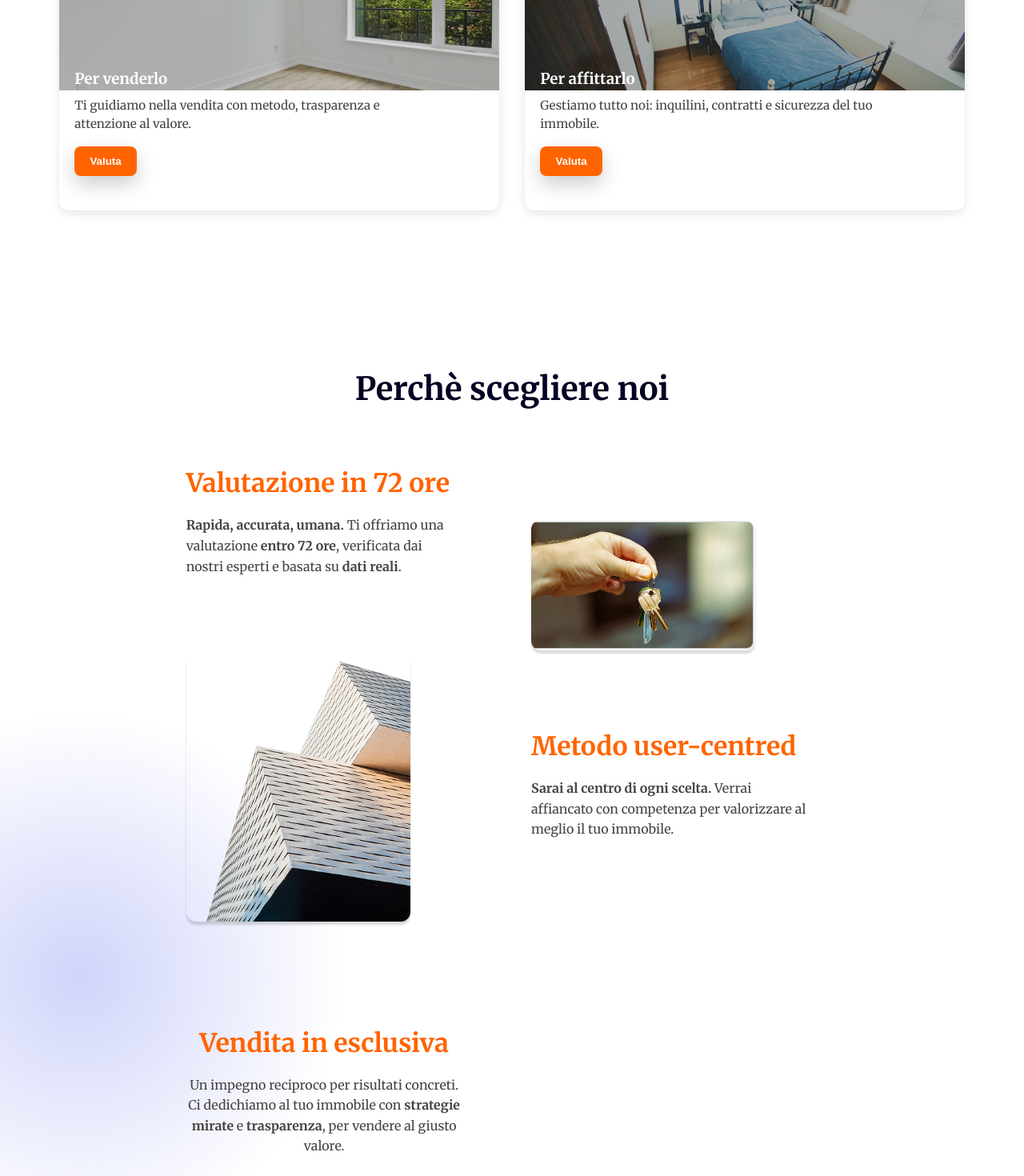
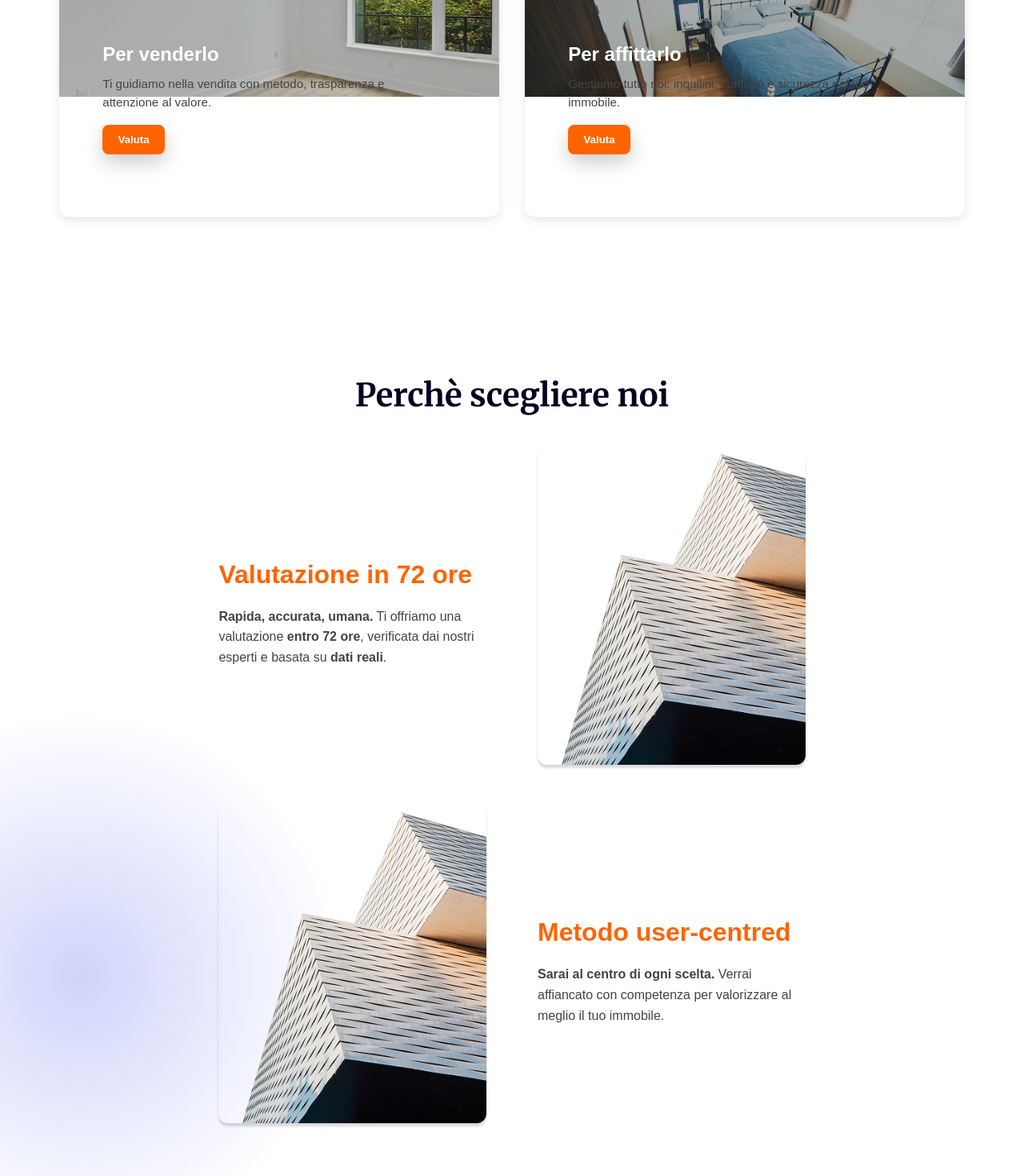
Before and after one commit to Alx370/Rooftop, a React (Vite) app in the folder capibaraweb-main/: page / in a window 1280 px wide. Shown: the part 980-2450 px from the top of the page at 80% size. Built offline with nearby package versions, Linux system fonts and the light colour scheme.

Commit message:
Correzioni HTML/CSS

```diff
--- a/capibaraweb-main/src/pages/Home/home.css
+++ b/capibaraweb-main/src/pages/Home/home.css
@@ -26,7 +26,11 @@ h2 {
   text-align: center;
   color: var(--text-light);
   margin-bottom: 2rem;
+  font-family: Montserrat, sans-serif;;
 }
+
+
+
 
 /* ============ HERO ============ */
 .hero {
@@ -107,10 +111,26 @@ h2 {
   padding-top: 2rem;
 }
 
-/* ============================= */
-/*        RESPONSIVE PART        */
-/* ============================= */
+.btn {
+  padding: 0.8rem 1.5rem;
+  border: none;
+  border-radius: 10px;
+  cursor: pointer;
+  transition: 0.3s;
+  box-shadow: 0px 10px 25px rgba(0, 0, 0, 0.2);
+}
 
+.btn.primary {
+  background-color: var(--primary);
+  color: #fff;
+  font-family: Montserrat, sans-serif;
+}
+
+.btn.primary:hover {
+  background-color: var(--primary);
+}
+
+/* RESPONSIVE PART */
 /* Tablet (max 1024px) */
 @media (max-width: 1024px) {
   .hero {
@@ -168,6 +188,7 @@ h2 {
     max-width: 90%;
     text-align: center;
     font-size: 1rem;
+    font-family: Montserrat, sans-serif;
   }
 
   .hero-buttons {
@@ -192,26 +213,6 @@ h2 {
 
 
 
-
-/* ============ BUTTONS ============ */
-.btn {
-  padding: 0.8rem 1.5rem;
-  border: none;
-  border-radius: 10px;
-  cursor: pointer;
-  transition: 0.3s;
-  box-shadow: 0px 10px 25px rgba(0, 0, 0, 0.2);
-}
-
-.btn.primary {
-  background-color: var(--primary);
-  color: #fff;
-}
-
-.btn.primary:hover {
-  background-color: var(--primary);
-}
-
 /* ===== INTRO SECTION ===== */
 .intro {
   padding: 6rem 0;
@@ -232,6 +233,7 @@ h2 {
   margin-bottom: 3rem;
   text-align: center;
   max-width: 90%;
+  font-size: 1.2rem;
 }
 
 /* ===== CARD CONTAINER ===== */
@@ -242,6 +244,9 @@ h2 {
   width: 100%;
   justify-content: center;
   margin: 0 auto;
+  background-size: cover;
+  background-position: center;   /* centra l'immagine */
+  background-repeat: no-repeat;
 }
 
 /* ===== CARD ===== */
@@ -274,6 +279,8 @@ h2 {
 }
 
 .card-content {
+  margin-left: 35px;
+  margin-bottom: 35px;
   position: absolute;
   bottom: 1.5rem;
   /* left: 1.5rem; */
@@ -284,12 +291,16 @@ h2 {
 .card-content h3 {
   margin-bottom: 0.5rem;
   font-weight: bold;
+  color: rgb(255, 255, 255);
+  font-size: 1.5rem;
+  font-family: Montserrat, sans-serif;
 }
 
 .card-content p {
-  font-size: 0.9rem;
   margin-bottom: 1rem;
   max-width: 85%;
+  color: rgb(255, 255, 255);
+  font-family: Montserrat, sans-serif;
 }
 
 /* ===== RESPONSIVE ===== */
@@ -365,7 +376,6 @@ h2 {
 }
 
 .usp-grid {
-  display: grid;
   grid-template-columns: repeat(2, 1fr);
   gap: 3rem;
   width: 67%;
@@ -376,24 +386,40 @@ h2 {
 
 /* --- ELEMENTO USP --- */
 .usp-item {
-  display: flex;
+  display: grid;
+  grid-template-columns: 1fr 1fr;
   align-items: center;
   gap: 4rem;
   width: 90%;
-  flex-wrap: wrap;
+  max-width: 1200px;
 }
 
 /* --- TESTO --- */
 .usp-text {
-  flex: 1;
-  min-width: 280px;
-  text-align: left;
+  font-family: Montserrat, sans-serif;
+}
+
+.usp-text-centered h3 {
+  font-family: Montserrat, sans-serif;
+  text-align: center;
+  color: var(--primary);
+  font-size: 2rem;
+  margin-bottom: 0.6rem;
+}
+
+.usp-text-centered p {
+  font-family: Montserrat, sans-serif;
+  text-align: center;
+  color: var(--text-light);
+  font-size: 1rem;
+  line-height: 1.6;
 }
 
 .usp-text h3 {
   color: var(--primary);
   font-size: 2rem;
   margin-bottom: 0.6rem;
+
 }
 
 .usp-text p {
@@ -402,26 +428,11 @@ h2 {
   line-height: 1.6;
 }
 
-/* --- Variante centrata per la USP finale --- */
-.usp-item.centered {
-  justify-content: center;
-  text-align: center;
-}
-
-.usp-item.centered .usp-text {
-  text-align: center;
-  max-width: 600px;
-  padding-top: 3rem;
-}
-
 /* --- IMMAGINE --- */
 .usp-img {
   display: flex;
   justify-content: center;
-  flex: 0.5;
-  min-width: 280px;
-  margin-top: 1rem;
-
+  align-items: center;
 }
 
 
@@ -572,12 +583,12 @@ h2 {
 }
 
 .testimonial-card p {
-  font-style: italic;
+  font-family: Montserrat, sans-serif;
   color: #fff;
 }
 
 .testimonial-card h5 {
-  padding-left: 3rem;
+  padding-left: 5rem;
   color: #fff;
   font-weight: 600;
 }
@@ -618,6 +629,78 @@ h2 {
 }
 
 
+/* ============ FAQ ============ */
+.faq {
+  display: grid;
+  grid-template-columns: 1fr 1fr;
+  gap: 4rem;
+  padding: 4rem 6rem;
+  align-items: center;
+}
+
+.faq-left {
+  flex-direction: column;
+  gap: 1.5rem;
+  align-items: flex-start;
+}
+
+.faq-left .btn {
+  align-self: flex-start;
+  width: auto;
+}
+
+.faq-title {
+  text-align: left;
+  font-size: 2rem;
+  margin: 0;
+}
+
+.faq-text {
+  text-align: left;
+  font-family: Montserrat, sans-serif;
+}
+
+.faq-text p {
+  color: var(--text-light);
+  line-height: 1.6;
+}
+
+/* CSS delle card a dx delle FAQ */
+.faq-boxes {
+  flex: 1 1 420px;
+  min-width: 300px;
+}
+
+.faq-item {
+  background-color: #B6BDF7;
+  border-radius: 12px;
+  padding: 14px 16px;
+  margin-bottom: 12px;
+  max-width: 520px;
+  box-shadow: 0 6px 12px rgba(99, 80, 200, 0.26);
+}
+
+.faq-item summary {
+  font-weight: 700;
+  cursor: pointer;
+  list-style: none;
+  display: flex;
+  align-items: center;
+  justify-content: space-between;
+  padding: 6px 0;
+}
+
+.faq-item summary span {
+  color: #2a2250;
+}
+
+.faq-item p {
+  margin-top: 12px;
+  color: #3b3a4a;
+  line-height: 1.5;
+}
+
+
 /* ============ NEWSLETTER ============ */
 .newsletter {
   text-align: center;
@@ -645,9 +728,11 @@ h2 {
 }
 
 .newsletter-form input {
+  background-color: white;
+  color: #000000;
   padding: 0.8rem 1rem;
   border-radius: 8px;
-  border: 1px solid #ccc;
+  border: 1px solid #000000;
   width: 550px;
   max-width: 90%; /* si adatta agli schermi piccoli */
   box-sizing: border-box;
@@ -658,7 +743,7 @@ h2 {
   margin-top: 1rem;
   background-color: var(--primary);
   border: 2px solid var(--primary);
-  color: #fff;
+  color: #ffffff;
   padding: 0.7rem 1rem;
   border-radius: 8px;
   cursor: pointer;
@@ -667,7 +752,7 @@ h2 {
 
 .newsletter .btn:hover {
   background-color: var(--primary);
-  color: #fff;
+  color: #000000;
 }
 
 /* ================= RESPONSIVE ================= */
--- a/capibaraweb-main/src/pages/Home/home.jsx
+++ b/capibaraweb-main/src/pages/Home/home.jsx
@@ -1,5 +1,5 @@
 import React, { useRef } from "react";
-import "./Home.css";
+import "./home.css";
 import { Link } from "react-router-dom";
 
 const Home = () => {
@@ -58,7 +58,9 @@ const Home = () => {
       <section className="intro">
         <h2>I nostri servizi</h2>
         <p className="subtitle">Ti aiutiamo a valorizzare la tua casa e a venderla al giusto valore.</p>
+
         <div className="intro-cards">
+
           <div className="card">
             <img src="src/pages/Home/img/finestra.png" alt="Interno casa" />
             <div className="card-content">
@@ -67,6 +69,7 @@ const Home = () => {
               <button className="btn primary">Valuta</button>
             </div>
           </div>
+
           <div className="card">
             <img src="src/pages/Home/img/letto.png" alt="Interno ufficio" />
             <div className="card-content">
@@ -77,6 +80,7 @@ const Home = () => {
               <button className="btn primary">Valuta</button>
             </div>
           </div>
+
         </div>
       </section>
 
@@ -84,6 +88,7 @@ const Home = () => {
       <section className="usp-section">
         <h2>Perchè scegliere noi</h2>
         <div className="usp-grid">
+
           <div className="usp-item">
             <div className="usp-text">
               <h3 className="highlight1">Valutazione in 72 ore</h3>
@@ -96,7 +101,7 @@ const Home = () => {
 
           <div className="usp-item reverse">
             <div className="usp-img">
-              <img src="src/pages/Home/img/chiavi.png" alt="Metodo user-centred" />
+              <img src="src/pages/Home/img/edificio.png" alt="Metodo user-centred" />
             </div>
             <div className="usp-text">
               <h3 className="highlight1">Metodo user-centred</h3>
@@ -104,12 +109,13 @@ const Home = () => {
             </div>
           </div>
 
-          <div className="usp-item centered">
-            <div className="usp-text">
+          <div className="usp-item-centered">
+            <div className="usp-text-centered">
               <h3 className="highlight">Vendita in esclusiva</h3>
               <p>Un impegno reciproco per risultati concreti. Ci dedichiamo al tuo immobile con <strong>strategie mirate</strong> e <strong>trasparenza</strong>, per vendere al giusto valore.</p>
             </div>
           </div>
+
         </div>
       </section>
 
@@ -136,6 +142,42 @@ const Home = () => {
         </div>
       </section>
 
+      {/* ---------------- FAQ ---------------- */}
+      <section className="faq">
+        <div className="faq-left">
+          <h2 className="faq-title">Qui per rispondere a tutte le tue domande</h2>
+          <div className="faq-text">
+            <p>Abbiamo raccolto le domande più frequenti dei nostri clienti, con risposte semplici e trasparenti per aiutarti a trovare subito le informazioni che cerchi.</p>
+          </div>
+          <button className="btn primary">Trova risposta</button>
+        </div>
+
+        <div className="faq-boxes">
+          <details className="faq-item">
+            <summary><span>Posso affittare casa anche se vivo in un'altra città?</span></summary>
+            <p>
+              Certo. I nostri consulenti si occupano di tutto: selezione degli inquilini, contratti e gestione delle pratiche. Così puoi affittare in tranquillità, ovunque tu sia.
+            </p>
+          </details>
+
+          <details className="faq-item">
+            <summary><span>Devo pagare per la valutazione dell'immobile?</span></summary>
+            <p>
+              Lorem ipsum dolor sit amet consectetur adipiscing elit sed do
+              eiusmod tempor incididunt.
+            </p>
+          </details>
+
+          <details className="faq-item">
+            <summary><span>Gestite anche contratti di affitto a lungo termine?</span></summary>
+            <p>
+              Lorem ipsum dolor sit amet consectetur adipiscing elit sed do
+              eiusmod tempor incididunt.
+            </p>
+          </details>
+        </div>
+      </section>
+
       {/* ---------------- NEWSLETTER ---------------- */}
       <section className="newsletter">
         <h2>Iscriviti alla newsletter</h2>
```
Also changed, not shown: 1 other file (tests, documents, lock files or other folders).
